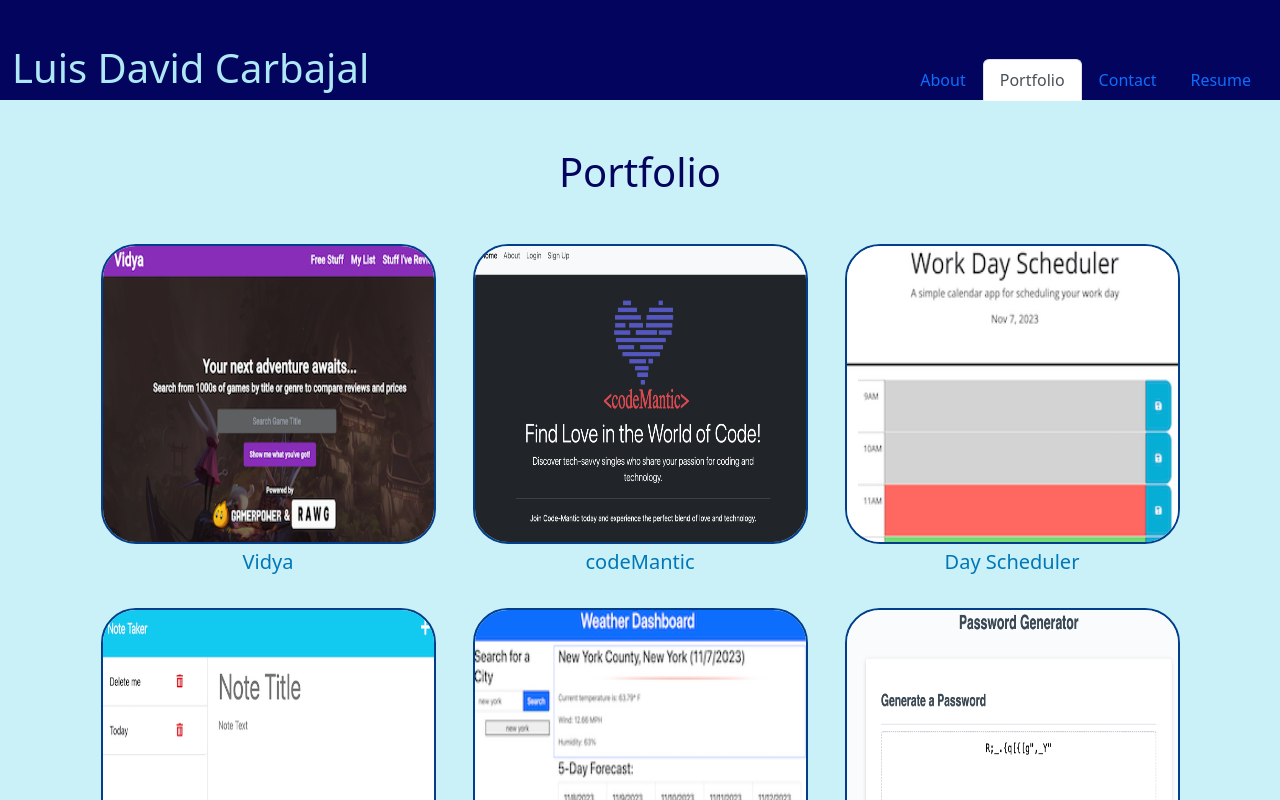
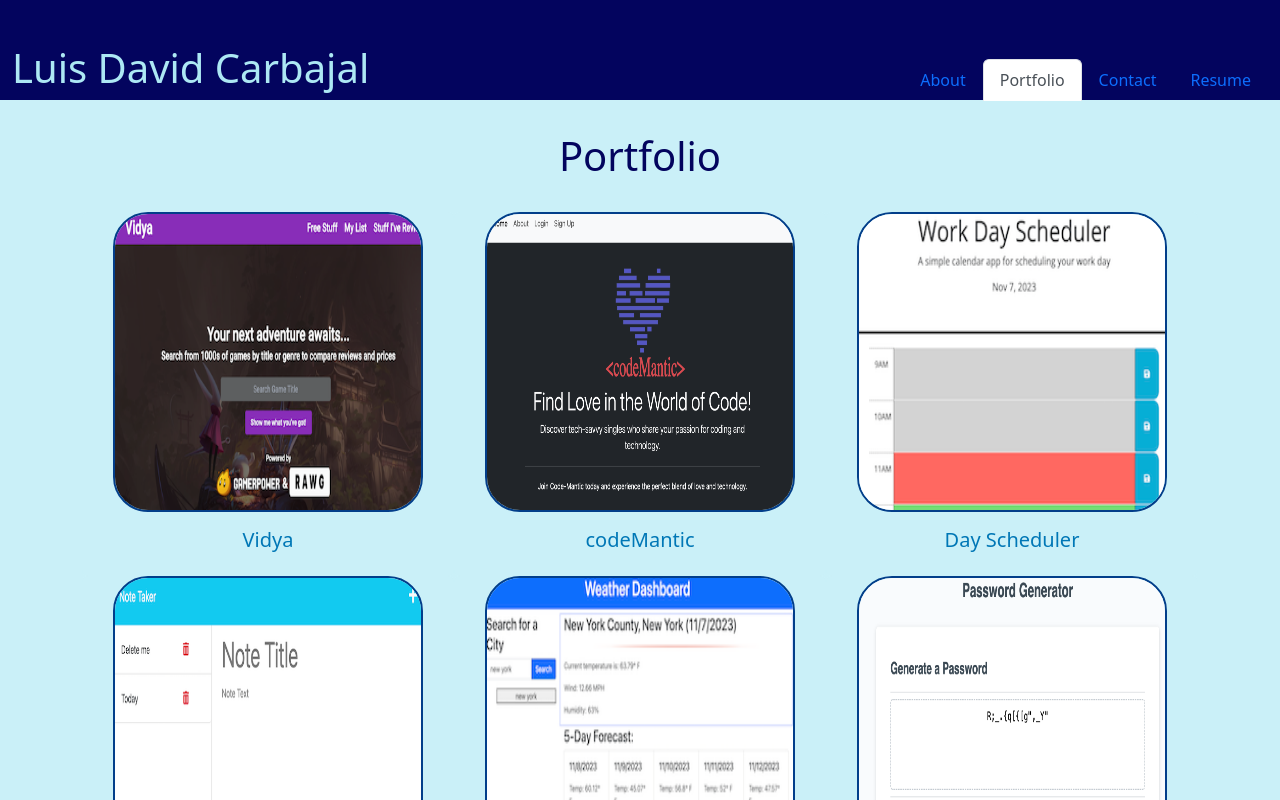
Before and after one commit to Luis00809/Portfolio, a React (Vite) app: page /portfolio in a window 1280 px wide. Shown: the top 800 px of the page. Built offline with nearby package versions, Linux system fonts and the light colour scheme.

Commit message:
card size and resume download

```diff
--- a/src/components/UI/CardList.jsx
+++ b/src/components/UI/CardList.jsx
@@ -1,7 +1,7 @@
 
 const styles = {
     size: {
-        width: '335px',
+        width: '310px',
         height: '300px',
         border: "2px solid rgb(2, 62, 138)",
         borderRadius: "35px",
@@ -12,8 +12,6 @@ const styles = {
 
     },
     title: {
-       position: 'relative',
-       bottom: "10px",
        color: "rgb(0, 119, 182)",
        fontSize: "20px"
     },
--- a/src/pages/Portfolio.jsx
+++ b/src/pages/Portfolio.jsx
@@ -50,7 +50,7 @@ const project = [
 
 const styles = {
     margin: {
-        margin: '3rem',
+        margin: '2rem',
         color: "rgb(3, 4, 94)"
     }
 }
--- a/src/pages/Resume.jsx
+++ b/src/pages/Resume.jsx
@@ -79,7 +79,7 @@ const styles = {
 export default function Resume() {
     return (
         <div className="container">
-            <h2 className="text-center">Download my Resume</h2>
+            <h2 className="text-center">Download my <a href="../assets/resume/DAVID_CARBAJAL_RESUME.pdf" download>Resume</a></h2>
             <div className="row">
                 <div style={styles.box} >
                     <div style={styles.innerBox}>
```
Also changed, not shown: 1 other file (tests, documents, lock files or other folders).
